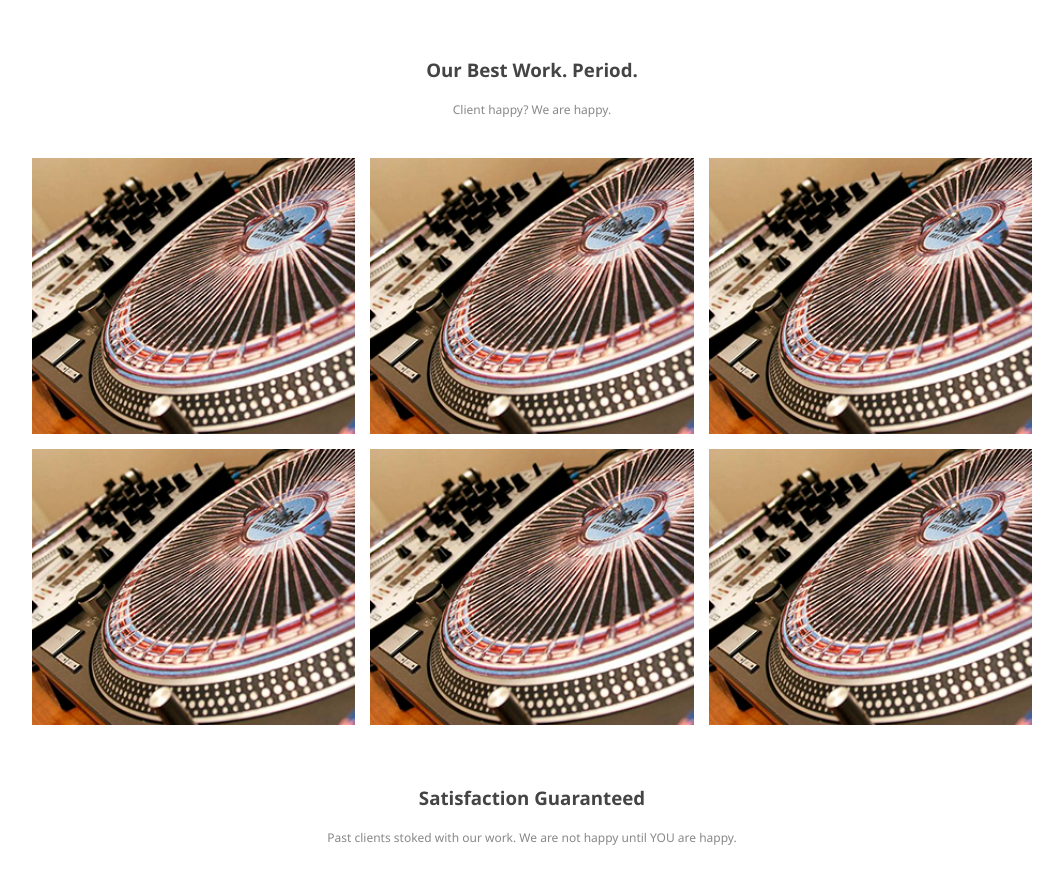
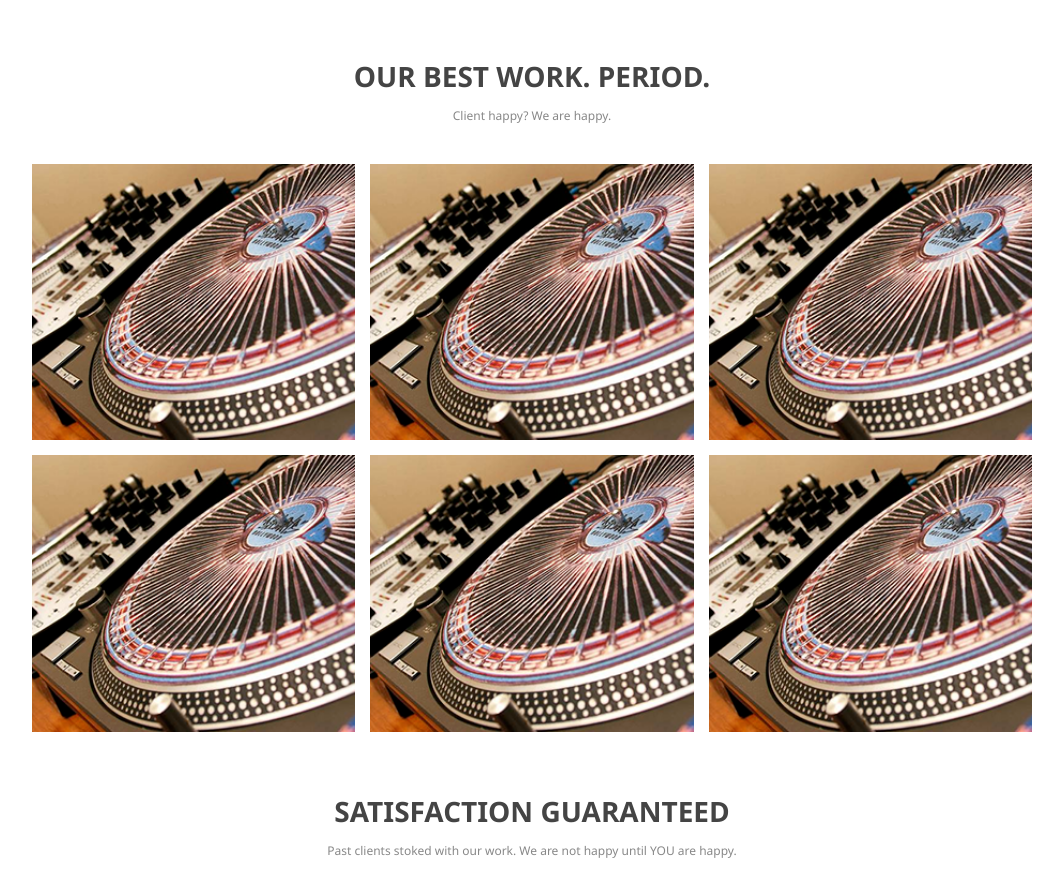
Before and after one commit to DavidYoo5/Project-1-Lab-2B-Assignment, a website built with webpack: page index.html in a window 1280 px wide. Shown: the part 1613-2492 px from the top of the page, without its empty margins (108-1171 px from the left). Built offline with nearby package versions, Linux system fonts and the light colour scheme.

Commit message:
adjust all h3 to h2

```diff
--- a/index.html
+++ b/index.html
@@ -206,11 +206,12 @@
       <h2>With our help, the sky's the limit to express your creativity!</h2>
     </section>
 
-     <section class="services">
+    <section class="services">
       <div class="section-heading-pink-border">
         <h2>Things That We Do</h2>
         <p>Full service design solutions</p>
       </div>
+
       <div class="services-grid">
         <div class="service-item">
           <div class="icon-box yellow">
@@ -342,7 +343,7 @@
 
     <section class="portfolio">
       <div class="section-heading">
-        <h3>Our Best Work. Period.</h3>
+        <h2>Our Best Work. Period.</h2>
         <p>Client happy? We are happy.</p>
       </div>
       <div class="portfolio-grid">
@@ -375,18 +376,22 @@
 
     <section class="clients">
       <div class="section-heading">
-        <h3>Satisfaction Guaranteed</h3>
+        <h2>Satisfaction Guaranteed</h2>
         <p>
           Past clients stoked with our work. We are not happy until YOU are
           happy.
         </p>
       </div>
       <div class="client-grid">
-        <div class="client-box"><img src="img/Client-Krita.png" alt="Krita" /></div>
+        <div class="client-box">
+          <img src="img/Client-Krita.png" alt="Krita" />
+        </div>
         <div class="client-box">
           <img src="img/Client-Inkscape.png" alt="Inkscape" />
         </div>
-        <div class="client-box"><img src="img/Client-Godot.png" alt="Godot" /></div>
+        <div class="client-box">
+          <img src="img/Client-Godot.png" alt="Godot" />
+        </div>
         <div class="client-box">
           <img src="img/Client-Blender.png" alt="Blender" />
         </div>
```
